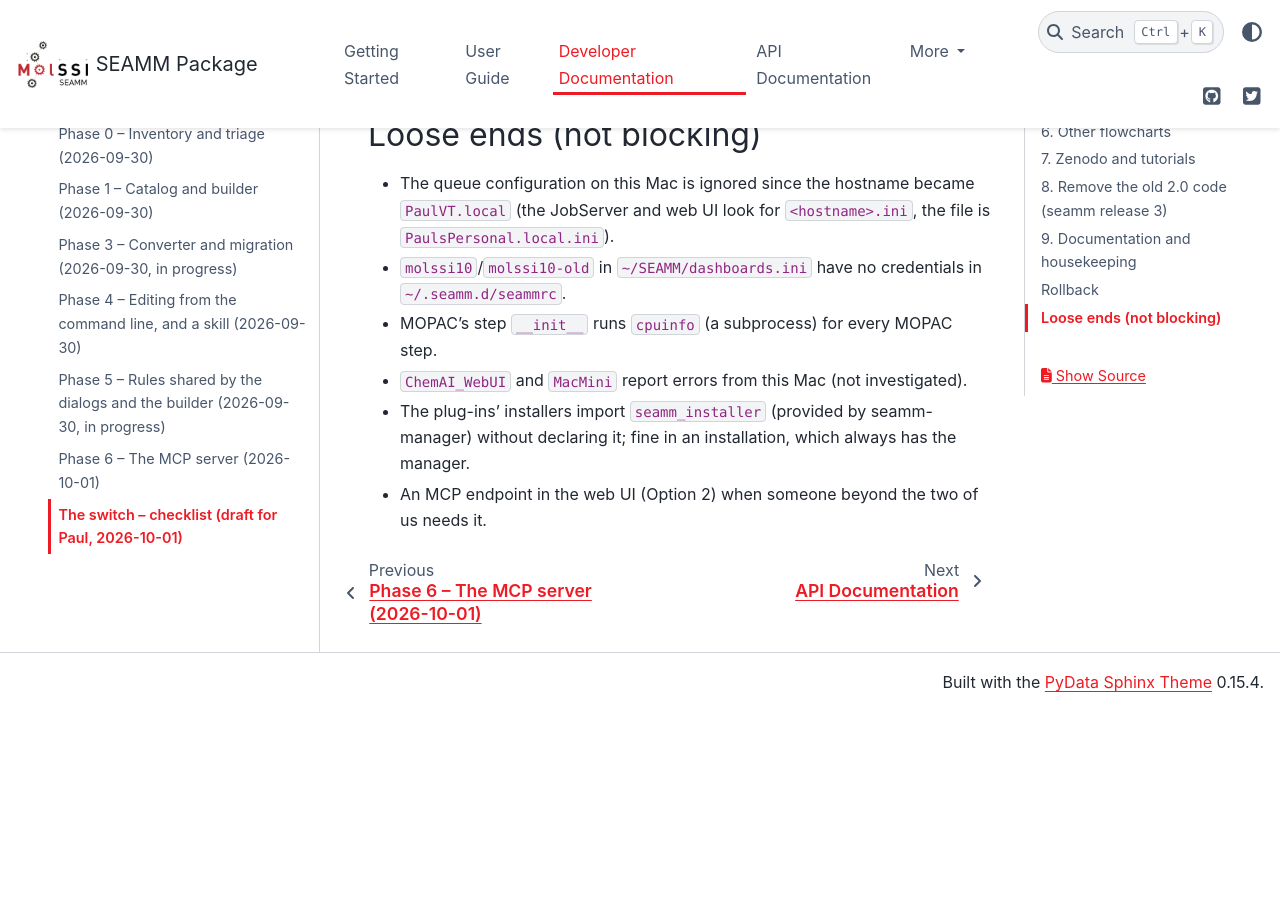
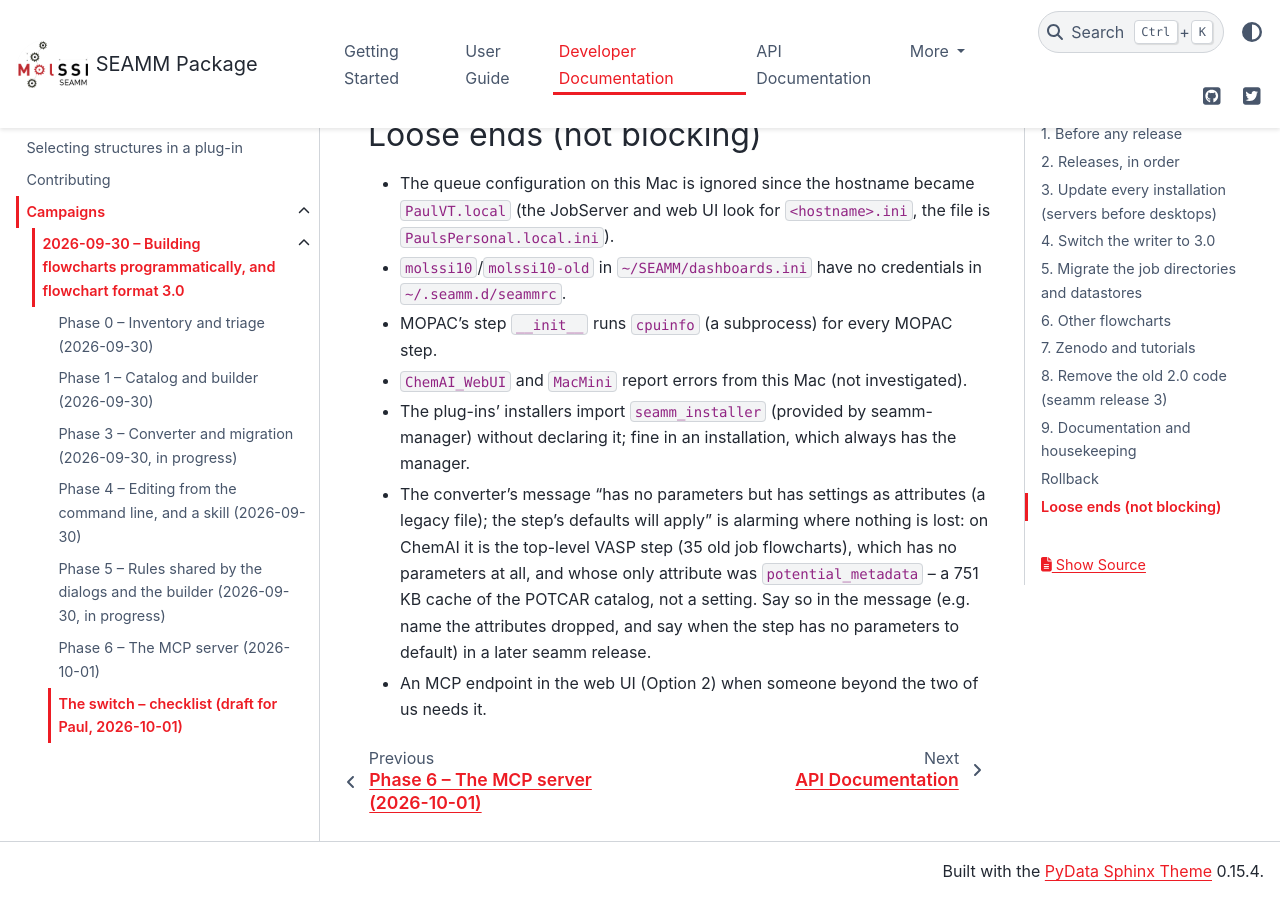
Before and after one commit to molssi-seamm/seamm, a Sphinx documentation site: the page built from docs/developer_guide/campaigns/2026-09-30/NOTES_switch.rst, in a window 1280 px wide and 900 px high, scrolled down 8089 px. Built offline with Sphinx 7.4.7 and the PyData theme 0.15.4, drawn with Linux system fonts in a browser that asks for light colours; pages that are not in the unit, such as notebooks, are missing from menus; before the commit the page ends 8800 px from its top, so only the background shows below that.

Commit message:
Switch checklist: ChemAI update and dry run; converter message to improve
Co-Authored-By: Claude Opus 5.5 <noreply@anthropic.com>

```diff
--- a/docs/developer_guide/campaigns/2026-09-30/NOTES_switch.rst
+++ b/docs/developer_guide/campaigns/2026-09-30/NOTES_switch.rst
@@ -282,4 +282,10 @@ Loose ends (not blocking)
 - ``ChemAI_WebUI`` and ``MacMini`` report errors from this Mac (not investigated).
 - The plug-ins' installers import ``seamm_installer`` (provided by seamm-manager) without
   declaring it; fine in an installation, which always has the manager.
+- The converter's message "has no parameters but has settings as attributes (a legacy
+  file); the step's defaults will apply" is alarming where nothing is lost: on ChemAI it
+  is the top-level VASP step (35 old job flowcharts), which has no parameters at all, and
+  whose only attribute was ``potential_metadata`` -- a 751 KB cache of the POTCAR catalog,
+  not a setting. Say so in the message (e.g. name the attributes dropped, and say when the
+  step has no parameters to default) in a later seamm release.
 - An MCP endpoint in the web UI (Option 2) when someone beyond the two of us needs it.
```
